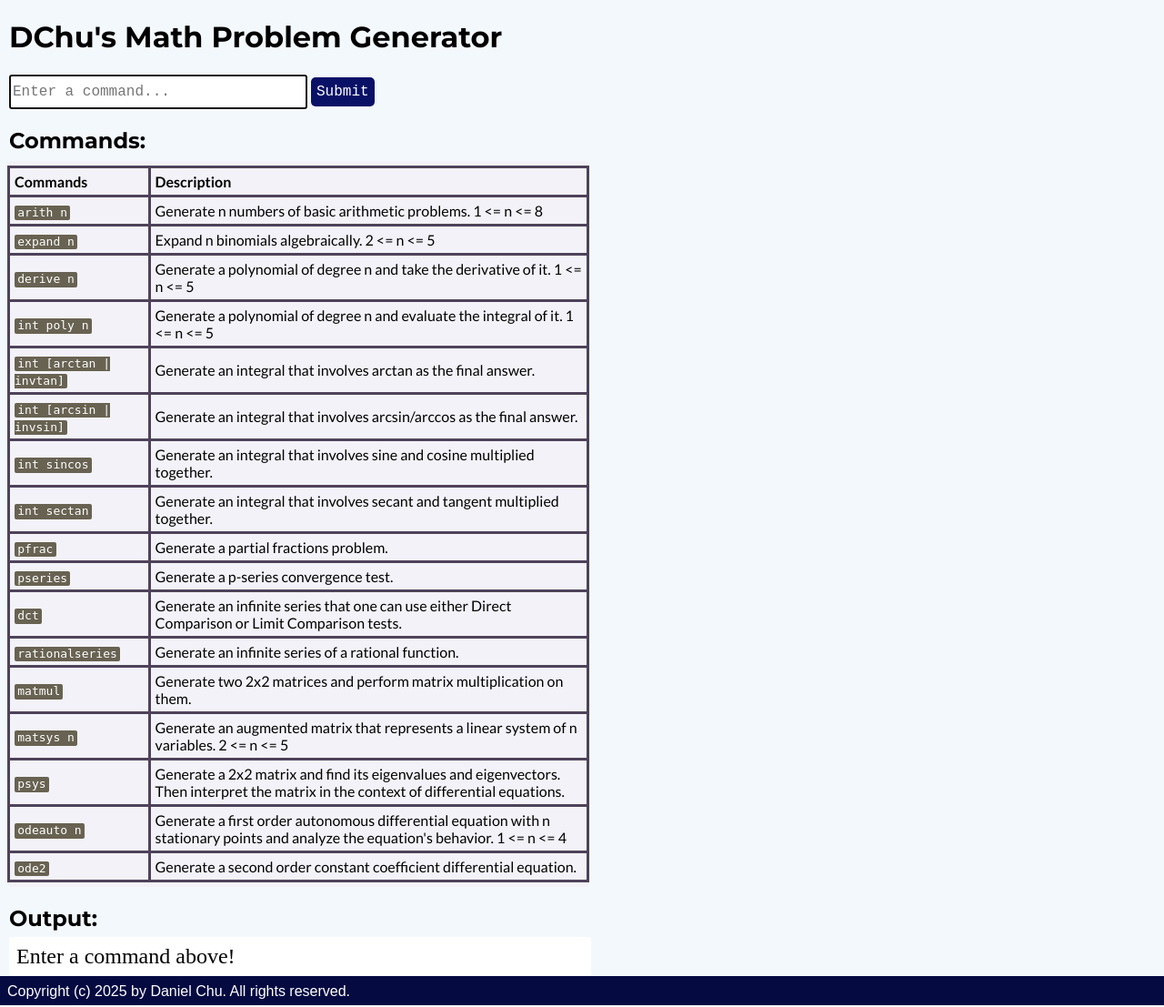
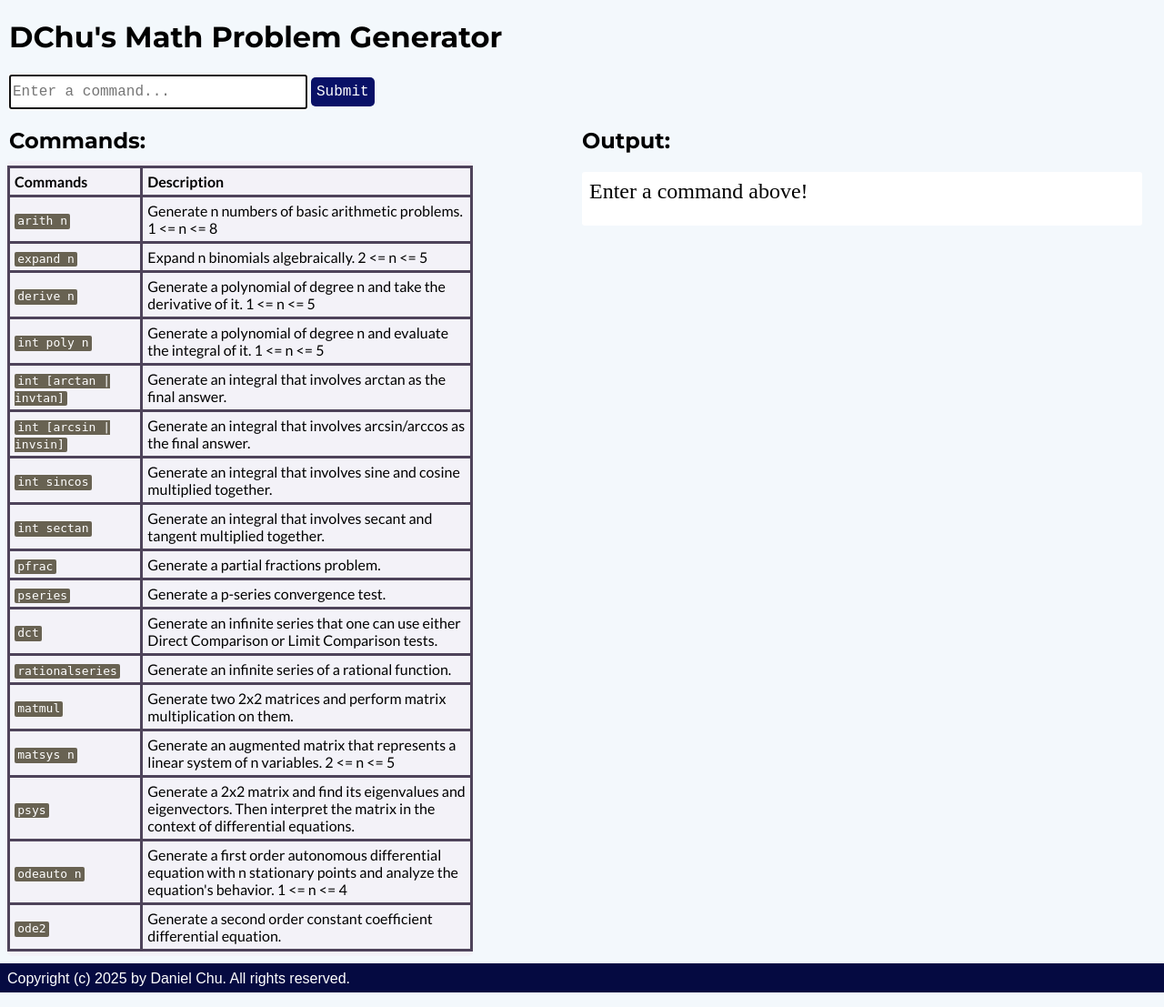
Before and after one commit to danchurlian/DChu-s-Problem-Generator, a Flask app: page /math_problem_generator in a window 1280 px wide. Shown: the part 32-1139 px from the top of the page at 91% size. Run offline with Flask 3, Linux system fonts and the light colour scheme.

Commit message:
Moved math section output to right side of math page

```diff
--- a/static/style.css
+++ b/static/style.css
@@ -61,7 +61,7 @@ nav a {
     color: white;
 }
 
-#help-section {
+.help-section {
     background-color: rgb(243, 242, 248);
     width: 50%;
     font-family: Lato, sans-serif;
@@ -73,17 +73,17 @@ nav a {
     margin: 0.5em;
 }
 
-#help-section table {
+.help-section table {
     table-layout: fixed;
     border-collapse: collapse;
 }
 
-#help-section table th, td {
+.help-section table th, td {
     border: 3px solid rgb(78, 67, 90);
     padding: 5px;
 }
 
-#help-section code {
+.help-section code {
     background-color: rgb(104, 98, 82);
     color: white;
     padding-left: .25em;
@@ -92,8 +92,12 @@ nav a {
     border-radius: 2px;
 }
 
-#help-section li {
+.help-section li {
     margin-bottom: 0.5em;
+}
+
+#math-help-section {
+    width: 40%;
 }
 
 #command-form button {
@@ -129,12 +133,13 @@ nav a {
     font-size: 1rem;
 }
 
-
 #math-display {
-    /* float: right; */
+    float: right;
     display: block;
     width: 50vw;
-    /* height: auto; */
+}
+
+#math-display section {
     background-color: white;
     border-radius: 3px;
 
@@ -143,6 +148,10 @@ nav a {
     margin-right: 1em;
 }
 
-#math-display > * {
+#math-display section > * {
     padding: 0.5rem;
 }
+
+/* #math-display math {
+    margin-bottom: 0.5em;
+} */
--- a/templates/index.html
+++ b/templates/index.html
@@ -29,7 +29,7 @@
             <button type="submit" class="courier-text">Submit</button>
         </form>
         <h2>Commands:</h2>
-        <section id="help-section">
+        <section class="help-section" id="home-help-section">
             {{ help_section_markdown|safe }}
         </section>
         <h2>Output:</h2>
--- a/templates/math_problem_generator.html
+++ b/templates/math_problem_generator.html
@@ -29,20 +29,22 @@
             <input type="text" name="command_line" class="courier-text"  placeholder="Enter a command..." required="true" autofocus="true" autocomplete="off" />
             <button type="submit" class="courier-text">Submit</button>
         </form>
+        <aside id="math-display">
+            <h2>Output:</h2>
+            <section>
+                {{ math_problem | safe }}
+                <div> </div>
+            </section>
+        </aside>
 
         <h2>
             Commands:
         </h2>
 
-        <section id="help-section">
+        <section class="help-section" id="math-help-section">
             {{ math_help_section_markdown | safe }}
         </section>
 
-        <h2>Output:</h2>
-
-        <aside id="math-display">
-            {{ math_problem | safe }}
-        </aside>
 
         {{ utils.footer() }}
     </body>
```
